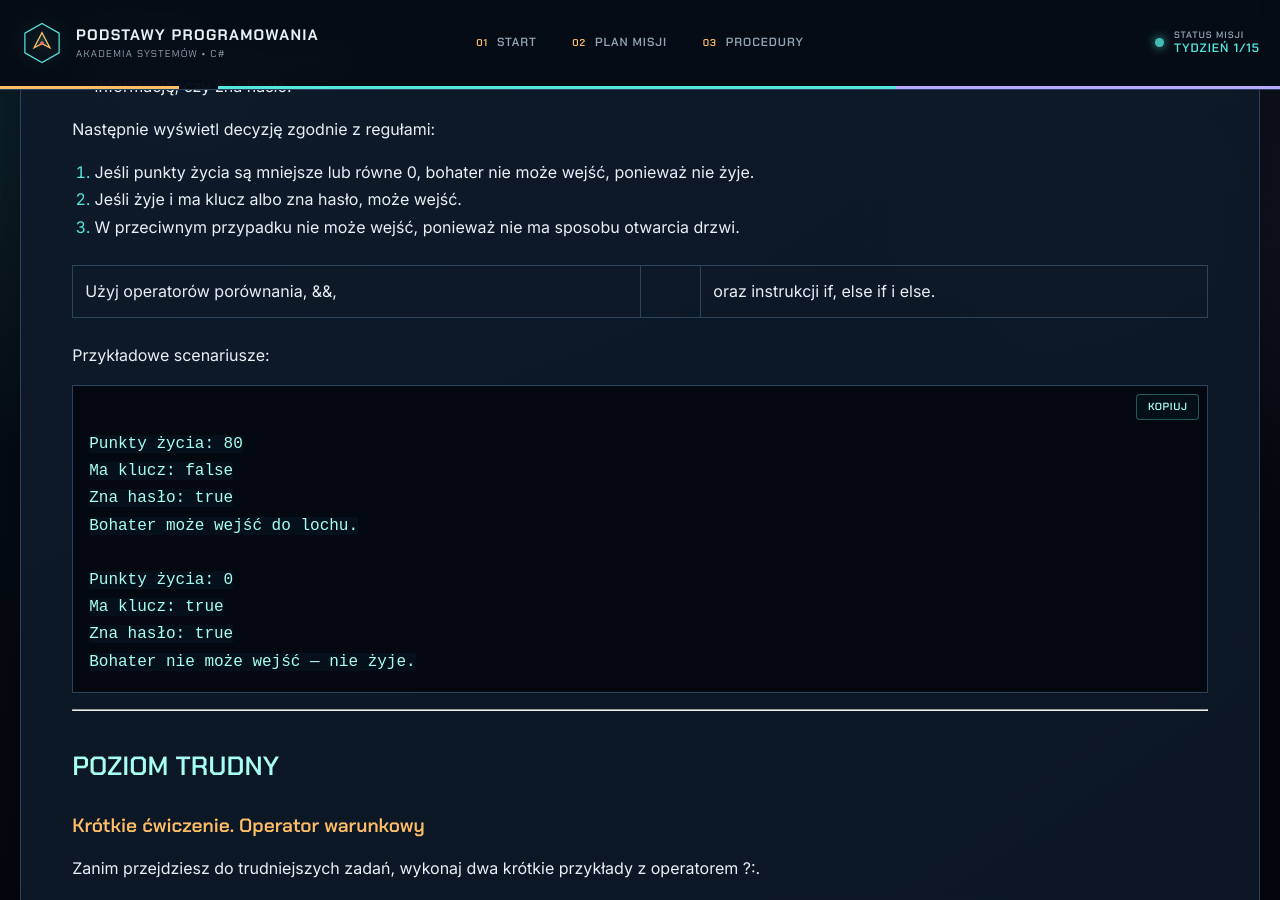
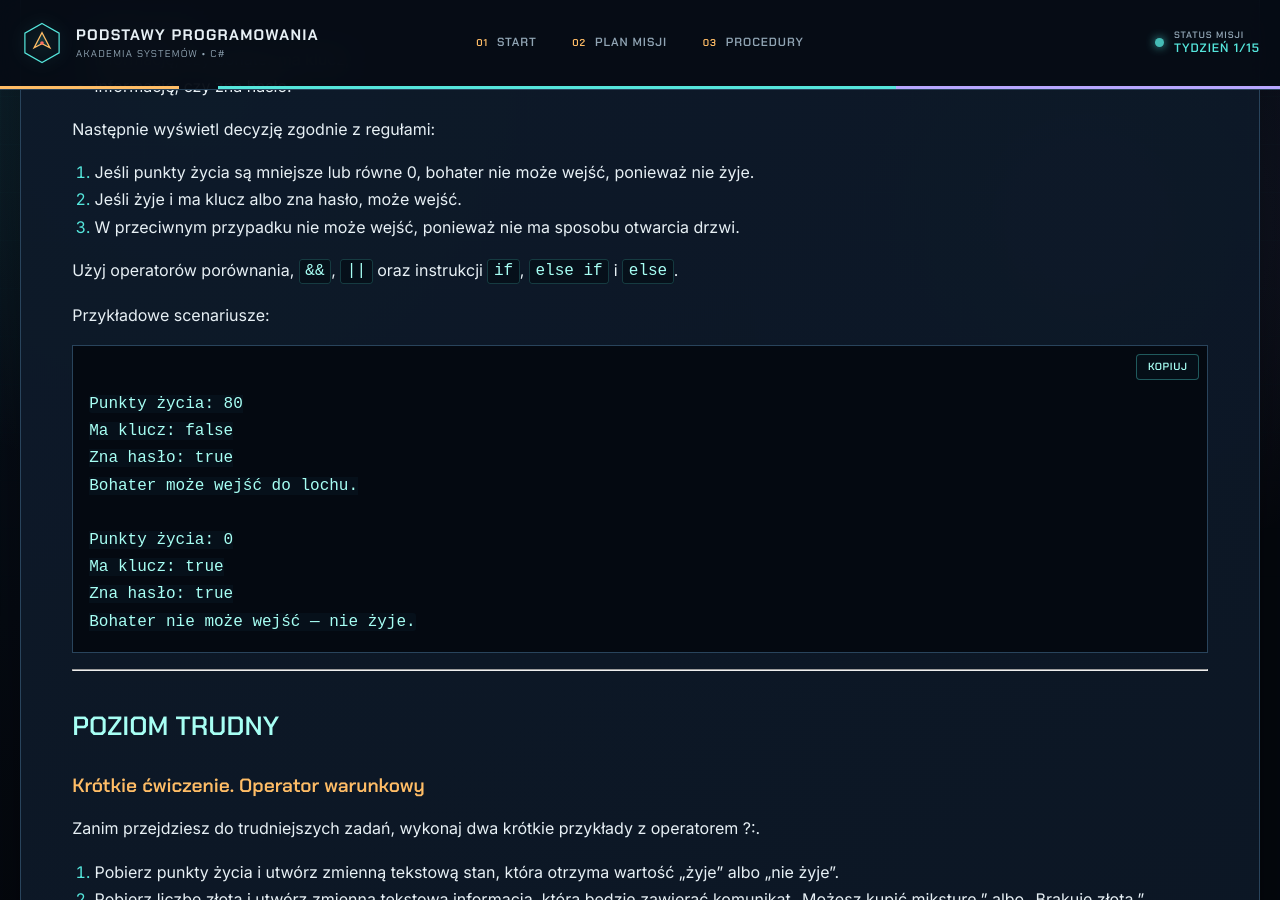
Before and after one commit to PJMPR/podstawy-programowania, a Jekyll site: the page built from _materials/03-lab-conditional-logic.md, in a window 1280 px wide and 900 px high, scrolled down 4385 px. Built offline with Jekyll 4.4.1, drawn with Linux system fonts in a browser that asks for light colours; some of the changed text lies outside the part shown.

Commit message:
poprawka

```diff
--- a/_materials/03-lab-conditional-logic.md
+++ b/_materials/03-lab-conditional-logic.md
@@ -154,7 +154,7 @@ Następnie wyświetl decyzję zgodnie z regułami:
 2. Jeśli żyje i ma klucz albo zna hasło, może wejść.
 3. W przeciwnym przypadku nie może wejść, ponieważ nie ma sposobu otwarcia drzwi.
 
-Użyj operatorów porównania, &&, || oraz instrukcji if, else if i else.
+Użyj operatorów porównania, `&&`, `||` oraz instrukcji `if`, `else if` i `else`.
 
 Przykładowe scenariusze:
 
@@ -218,7 +218,7 @@ Program powinien:
 5. użyć if, else if lub else do opisania stanu bohatera,
 6. użyć switch-case do wyboru jednej z akcji,
 7. obsłużyć nieznaną akcję za pomocą default,
-8. wykorzystać co najmniej jedno połączenie operatorów && i ||,
+8. wykorzystać co najmniej jedno połączenie operatorów `&&` i `||`,
 9. wykorzystać operator ?: do utworzenia co najmniej jednej krótkiej informacji tekstowej,
 10. pokolorować wynik programu za pomocą Console.ForegroundColor lub Console.BackgroundColor,
 11. przywrócić domyślne kolory za pomocą Console.ResetColor(),
@@ -255,7 +255,7 @@ Wybierz jeden z poniższych wariantów. W każdym z nich wyświetl te same dane,
 
 ##### Wariant A. Klasyczna karta bohatera
 
-Użyj ramki złożonej ze znaków +, - i |.
+Użyj ramki złożonej ze znaków `+`, `-` i `|`.
 
     +======================================+
     |           KARTA BOHATERA             |
@@ -342,7 +342,7 @@ Po ukończeniu laboratorium potrafisz:
 
 - stosować if, else if i else,
 - porównywać liczby i teksty,
-- łączyć warunki za pomocą &&, || i !,
+- łączyć warunki za pomocą `&&`, `||` i `!`,
 - stosować operator warunkowy ?: do prostego wyboru jednej z dwóch wartości,
 - zmieniać kolor tekstu za pomocą Console.ForegroundColor,
 - zmieniać kolor tła za pomocą Console.BackgroundColor i przywracać ustawienia przez Console.ResetColor,
```
